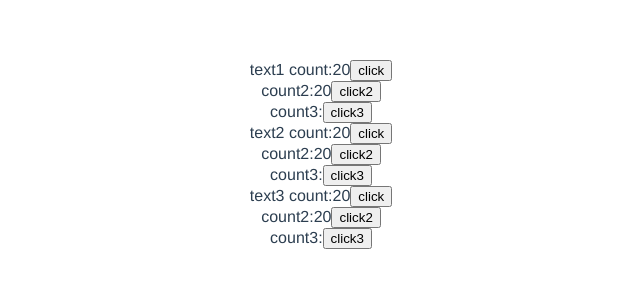
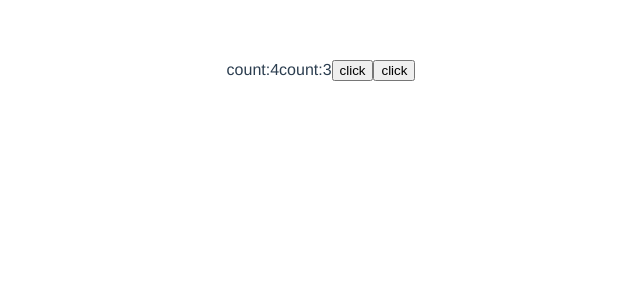
Before and after one commit to MasqueradeU/vue_prac, a Vue app: page / in a window 1280 px wide. Shown: the top 300 px of the page, without its empty margins (319-959 px from the left). Built offline with nearby package versions, Linux system fonts and the light colour scheme.

Commit message:
Push Array length increase

```diff
--- a/src/App.vue
+++ b/src/App.vue
@@ -1,13 +1,9 @@
 <template>
   <div id="app">
-    <div class="hoge" v-for="(msg, idx) in msgs" v-bind:key="msg">
-      <span>{{ msg.name }} count:{{ msg.count }}</span>
-      <button @click="handleclick(idx, $event)">click</button>
-      <dataBinding
-      @child-ev="countSynchronized(idx, $event)"
-      v-bind:count="msg.count"
-      :v-bind:idx="idx"/>
-    </div>
+    <span>count:{{ ary.length }}</span>
+    <span>count:{{ msgs.length }}</span>
+    <button @click="push">click</button>
+    <button @click="handleclick">click</button>
   </div>
 </template>
 
@@ -17,8 +13,6 @@ export default {
   components: {
     dataBinding: dB
   },
-
-  name: 'App',
 
   data () {
     return {
@@ -31,15 +25,17 @@ export default {
       }, {
         name: 'text3',
         count: 20
-      }]
+      }],
+      ary: ['1', '2', '3', '4']
     }
   },
   methods: {
-    handleclick: function (idx, e) {
-      this.msgs[idx].count += 1
+    push: function (e) {
+      this.ary.push('10')
     },
-    countSynchronized: function (idx, count, e) {
-      this.msgs[idx].count += count
+    handleclick: function (e) {
+      this.msgs.push([])
+      console.log(this.msgs)
     }
   }
 }
```
